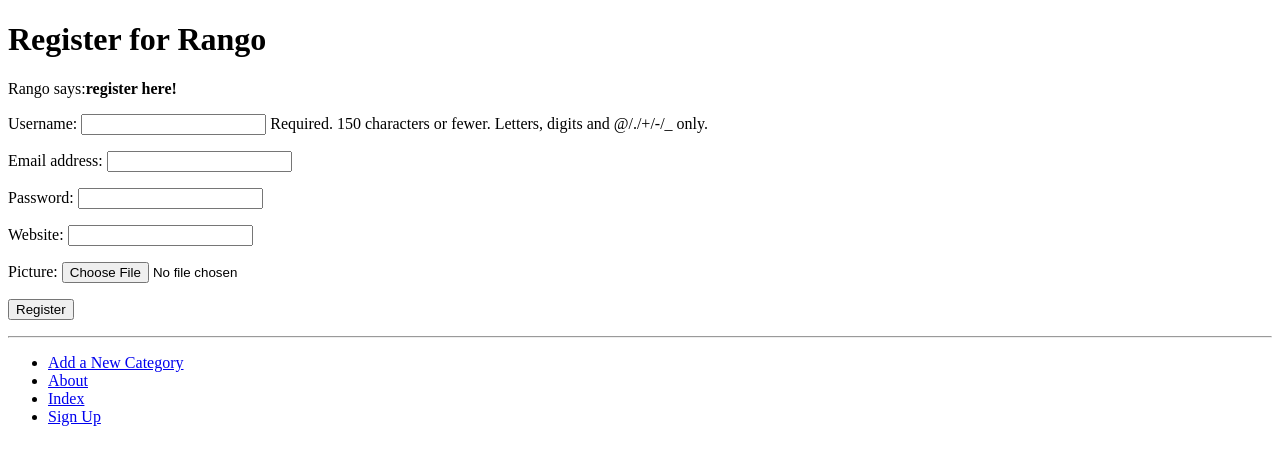
After one commit to jovanneste/tango_with_django_project, a Django app: page /rango/register/ in a window 1280 px wide. The commit adds this page. Shown: the top 465 px of the page. Run offline with Django 3.2, Linux system fonts and the light colour scheme; data that the repository does not hold is empty.

Commit message:
chapter 9 part1 done

```diff
--- a/rango/admin.py
+++ b/rango/admin.py
@@ -1,5 +1,6 @@
 from django.contrib import admin
 from rango.models import Category, Page
+from rango.models import UserProfile
 
 class PageAdmin(admin.ModelAdmin):
 	list_display = ('title', 'category', 'url')
@@ -10,3 +11,4 @@ class CategoryAdmin(admin.ModelAdmin):
 
 admin.site.register(Category, CategoryAdmin)
 admin.site.register(Page, PageAdmin)
+admin.site.register(UserProfile)
--- a/rango/forms.py
+++ b/rango/forms.py
@@ -1,5 +1,7 @@
 from django import forms
 from rango.models import Page,Category
+from django.contrib.auth.models import User
+from rango.models import UserProfile
 
 
 class CategoryForm(forms.ModelForm):
@@ -35,3 +37,15 @@ class PageForm(forms.ModelForm):
 			cleaned_data['url'] = url
 
 		return cleaned_data
+
+class UserForm(forms.ModelForm):
+	password = forms.CharField(widget=forms.PasswordInput())
+
+	class Meta:
+		model = User
+		fields = ('username', 'email', 'password',)
+
+class UserProfileForm(forms.ModelForm):
+	class Meta:
+		model = UserProfile
+		fields = ('website', 'picture',)
--- a/rango/models.py
+++ b/rango/models.py
@@ -1,5 +1,6 @@
 from django.db import models
 from django.template.defaultfilters import slugify
+from django.contrib.auth.models import User
 
 
 class Category(models.Model):
@@ -31,3 +32,12 @@ class Page(models.Model):
 
 	def __str__(self):
 		return self.title
+
+class UserProfile(models.Model):
+	user = models.OneToOneField(User, on_delete = models.CASCADE)
+
+	website = models.URLField(blank=True)
+	picture = models.ImageField(upload_to = 'profile_images', blank = True)
+
+	def __str__(self):
+		return self.user.username
--- a/rango/urls.py
+++ b/rango/urls.py
@@ -10,4 +10,5 @@ urlpatterns = [
 	path('category/<slug:category_name_slug>/', views.show_category, name = 'show_category'),
 	path('add_category/', views.add_category, name = 'add_category'),
 	path('category/<slug:category_name_slug>/add_page/', views.add_page, name='add_page'),
+	path('register/', views.register, name = 'register'),
 ]
--- a/rango/views.py
+++ b/rango/views.py
@@ -6,6 +6,7 @@ from rango.forms import CategoryForm
 from rango.forms import PageForm
 from django.shortcuts import redirect
 from django.urls import reverse
+from rango.forms import UserForm, UserProfileForm
 
 
 def index(request):
@@ -86,3 +87,34 @@ def add_page(request, category_name_slug):
 
 	context_dict = {'form':form, 'category': category}
 	return render(request, 'rango/add_page.html', context = context_dict)
+
+
+def register(request):
+	registered = False
+	if request.method == 'POST':
+		user_form = UserForm(request.POST)
+		profile_form = UserProfileForm(request.POST)
+
+		if user_form.is_valid() and profile_form.is_valid():
+			user = user_form.save()
+			user.set_password(user.password)
+			user.save()
+			profile = profile_form.save(commit = False)
+			profile.user = user
+
+			if 'picture' in request.FILES:
+				profile.picture = request.FILES['picture']
+
+			profile.save()
+			registered = True
+
+		else:
+			print(user_form.errors, profile_form.errors)
+
+	else :
+		user_form = UserForm()
+		profile_form = UserProfileForm()
+
+	return render(request, 'rango/register.html', context = {'user_form':user_form,
+															 'profile_form':profile_form,
+															 'registered':registered})
--- a/templates/rango/base.html
+++ b/templates/rango/base.html
@@ -28,6 +28,7 @@
 				<li><a href="{% url 'rango:add_category' %}">Add a New Category</a></li>
 				<li><a href="{% url 'rango:about' %}">About</a></li>
 				<li><a href="{% url 'rango:index' %}">Index</a></li>
+				<li><a href="{% url 'rango:register' %}">Sign Up</a></li>
 			</ul>
 		</div>
 	</body>
--- /dev/null
+++ b/templates/rango/register.html
@@ -0,0 +1,28 @@
+{% extends 'rango/base.html' %}
+
+{% load staticfiles %}
+
+{% block title_block %}
+	Register
+{% endblock %}
+
+
+
+{% block body_block %}
+	<h1>Register for Rango</h1>
+	{% if registered %}
+		Rango says: <strong>thank you for registering!</strong>
+		<a href="{% url 'rango:index' %}">Return to the homepage.</a><br/>
+	{% else %}
+		Rango says:<strong>register here!</strong><br/>
+		<form id="user_form" method="post" action="{% url 'rango:register' %}"
+			  enctype="multipart/form-data">
+
+			{% csrf_token %}
+			{{ user_form.as_p }}
+			{{ profile_form.as_p }}
+
+			<input type="submit" name="submit" value="Register" />
+		</form>
+	{% endif %}
+{% endblock %}
```
Also changed, not shown: rango/migrations/0005_auto_20210204_1620.py (added).
